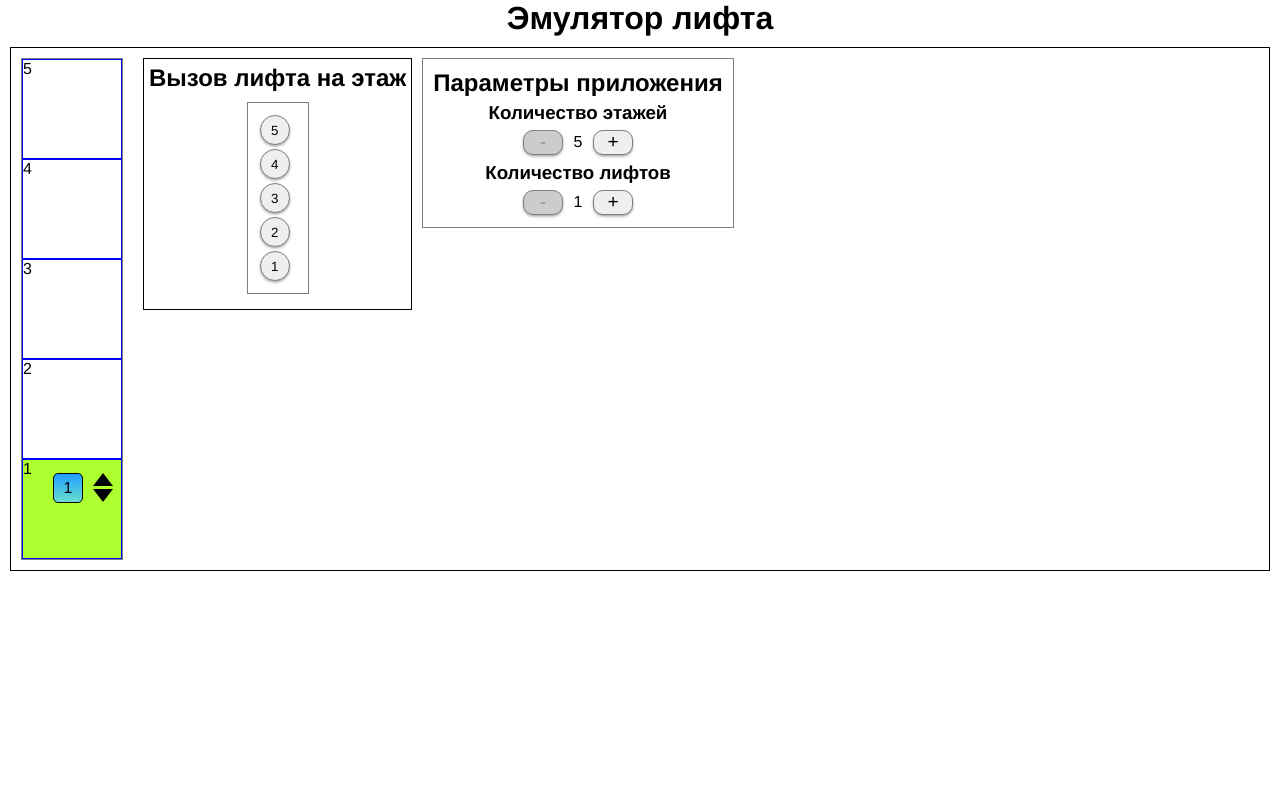
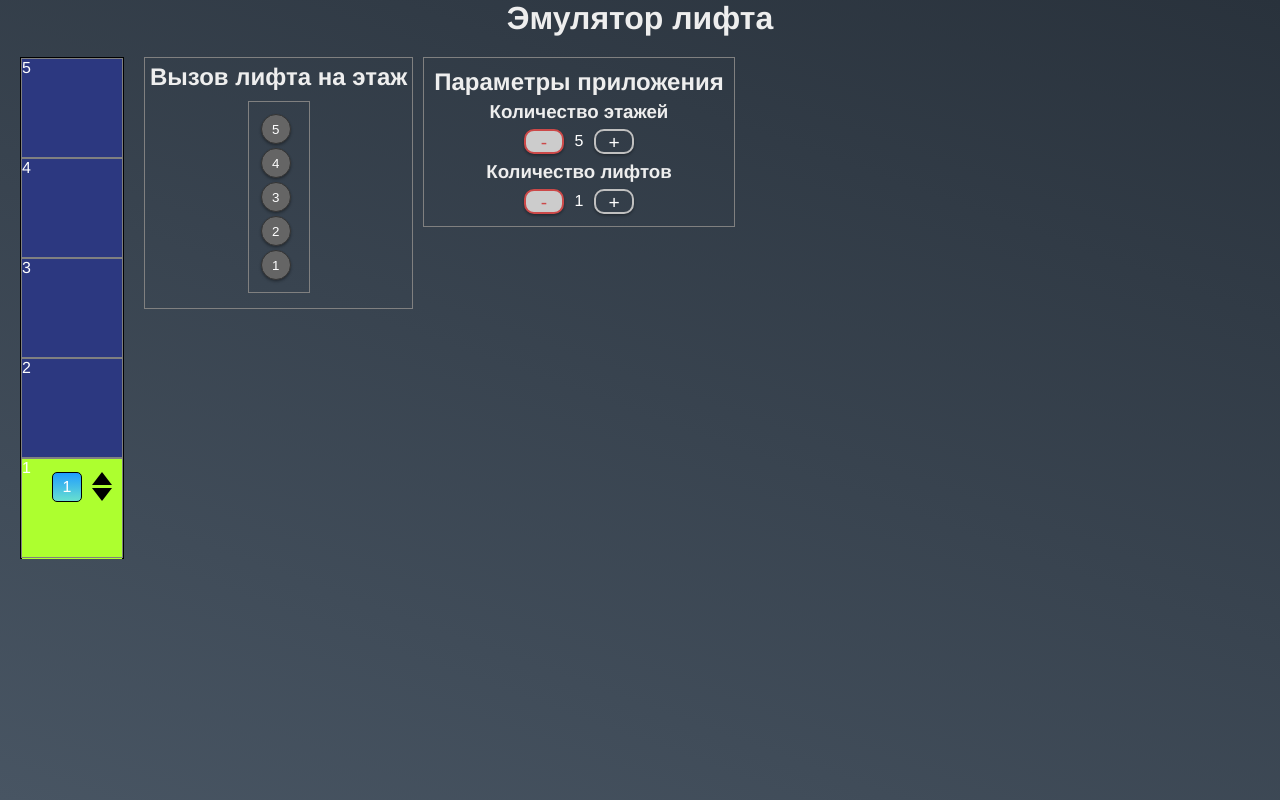
Before and after one commit to flamaster00/lift-emulator, a Vue app: page / in a window 1280 px wide. Built offline with nearby package versions, Linux system fonts and the light colour scheme.

Commit message:
revised styles for all app

```diff
--- a/src/App.vue
+++ b/src/App.vue
@@ -56,10 +56,14 @@ function getQueueData(queueData) {
 
 <style>
 * {
+  box-sizing: border-box;
+  margin: 0;
+}
+body {
   font-family: Avenir, Helvetica, Arial, sans-serif;
-  padding: 0;
-  margin: 0;
-  box-sizing: border-box;
+  height: 100vh;
+  background: linear-gradient(200deg, #29323C 0%, #485563 100%);
+  color: #eee;
 }
 .main-header {
   text-align: center;
@@ -67,9 +71,8 @@ function getQueueData(queueData) {
 .app {
   margin: 10px;
   padding: 10px;
+  height: 100%;
   display: flex;
-  height: 100%;
-  border: 1px solid black;
   justify-content: flex-start;
 }
 </style>
--- a/src/components/AppSettings.vue
+++ b/src/components/AppSettings.vue
@@ -138,10 +138,16 @@ div {
   border-radius: 10px;
   vertical-align: center;
   font-size: 1.2rem;
-  border: 1px solid grey;
   box-shadow: 0 1px 2px 0 rgba(0,0,0,0.2), 0 2px 3px 0 rgba(0,0,0,0.19);
+  background-color: transparent;
+  border: 2px solid #C0C0C0;
+  color: #fff;
 }
-button:active {
+.parameter-btn:hover:enabled {
+  border: 2px solid #16D9E3;
+  color: #16D9E3;
+}
+.parameter-btn:active {
   background-color: #2c3880;
   transform: scale(80%);
   color: white;
@@ -153,10 +159,14 @@ button:active {
   width: 30px;
   text-align: center;
   user-select: none;
+  color: #fff
 }
 
-button:disabled {
+.parameter-btn:disabled {
   background: #ccc;
+  border: 2px solid #cc4949;
+  cursor: default;
+  color: #cc4949;
 }
 
 </style>
--- a/src/components/FloorsPanel.vue
+++ b/src/components/FloorsPanel.vue
@@ -37,6 +37,7 @@ watch(
           :key="floor"
       >
         <button
+            class="floor-btn"
             :key="floor"
             :class="{
               active: queue.indexOf(floor) !== -1,
@@ -55,7 +56,7 @@ watch(
 
 <style scoped>
  .floors-panel {
-   border: 1px solid black;
+   border: 1px solid grey;
    padding: 5px;
    margin: 0 10px;
    min-width: 100px;
@@ -81,19 +82,26 @@ watch(
    display: inline-flex;
 
  }
- .floor-button-container > button {
+
+ .floor-btn {
    width: 30px;
    height: 30px;
    border-radius: 50%;
-   border: 1px solid grey;
+   border: 1px solid #343434;
    cursor: pointer;
    user-select: none;
    box-shadow: 0 1px 2px 0 rgba(0,0,0,0.2), 0 2px 3px 0 rgba(0,0,0,0.19);
+   background-color: #656565;
+   color: #fff;
  }
  .active {
    border: 2px solid #770a0a;
    background-color: #e14848;
    color: #fff;
+ }
+ button:hover {
+   border: 2px solid #16D9E3;
+   color: #16D9E3;
  }
 
  button:active {
@@ -103,6 +111,7 @@ watch(
  }
  .next {
    background-color: #209cff;
+   border: 2px solid #16D9E3;
  }
 
 </style>
--- a/src/components/LiftShaft.vue
+++ b/src/components/LiftShaft.vue
@@ -77,19 +77,20 @@ function sendLiftToFloor() {
 <style>
 .floor-shaft {
   margin-right: 10px;
-  min-width: 100px;
   height: 80%;
-  border: 1px solid grey;
+  border: 1px solid black;
   display: flex;
   flex-direction: column-reverse;
-
+  background-color: #2c3880;
+  z-index: -10;
 }
 .floor-shaft > div {
   padding: 0;
-  border: 1px solid blue;
-  width: 100px;
+  border: 1px solid grey;
+  width: 102px;
   height: 100px;
   position: relative;
+  color: #fff;
 }
 
 </style>
--- a/src/config.js
+++ b/src/config.js
@@ -1,6 +1,6 @@
 const maxLiftCount = 5
 const minLiftCount = 1
-const maxFloorCount = 10
+const maxFloorCount = 8
 const minFloorCount = 5
 
 module.exports = {
```
